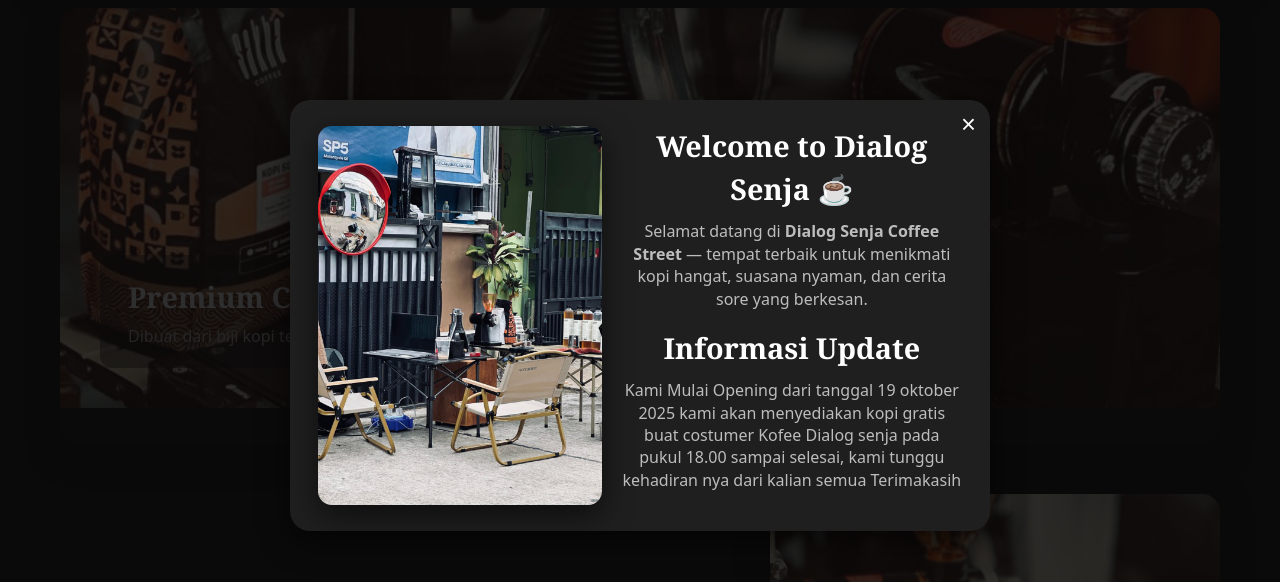
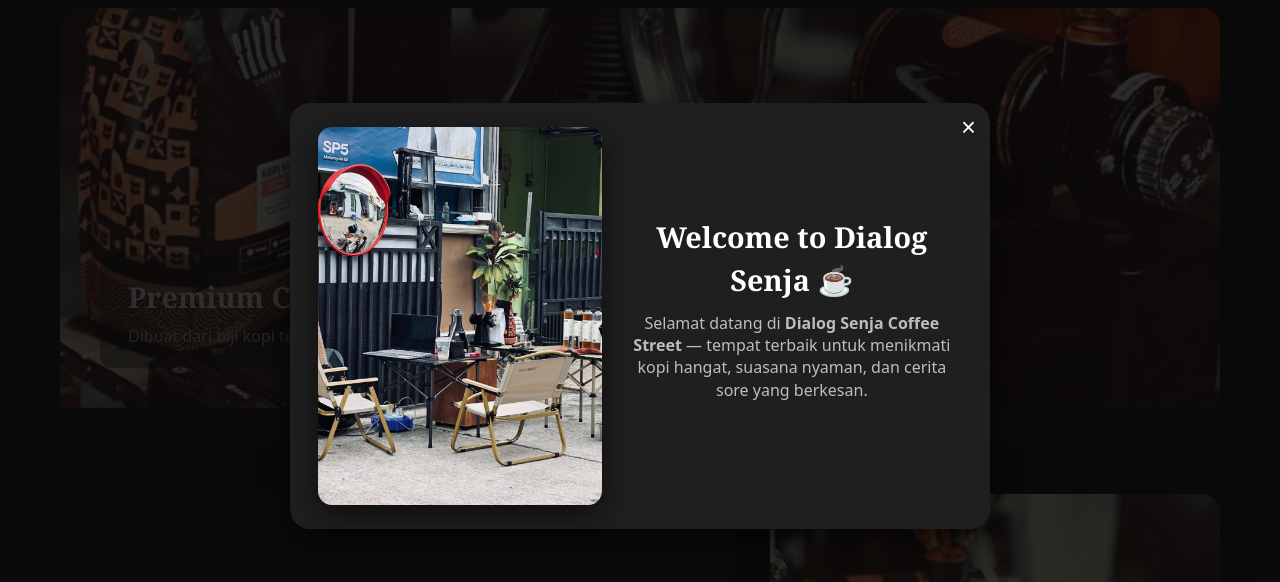
Before and after one commit to farhan8883-max/websiteKofee, a plain HTML site: page index.html in a window 1280 px wide. Shown: the part 84-666 px from the top of the page. Drawn offline with Linux system fonts and the light colour scheme.

Commit message:
Update index.html

```diff
--- a/index.html
+++ b/index.html
@@ -735,10 +735,6 @@ footer{
       <p>
         Selamat datang di <b>Dialog Senja Coffee Street</b> — tempat terbaik untuk menikmati kopi hangat, suasana nyaman, dan cerita sore yang berkesan.
       </p>
-       <h2>Informasi Update</h2>
-       <p>
-        Kami Mulai Opening dari tanggal 19 oktober 2025 kami akan menyediakan kopi gratis buat costumer Kofee Dialog senja pada pukul 18.00 sampai selesai, kami tunggu kehadiran nya dari kalian semua Terimakasih
-      </p>
       <!-- <a href="#products" class="btn-primary modal-btn">Explore Menu</a> -->
     </div>
   </div>
```
